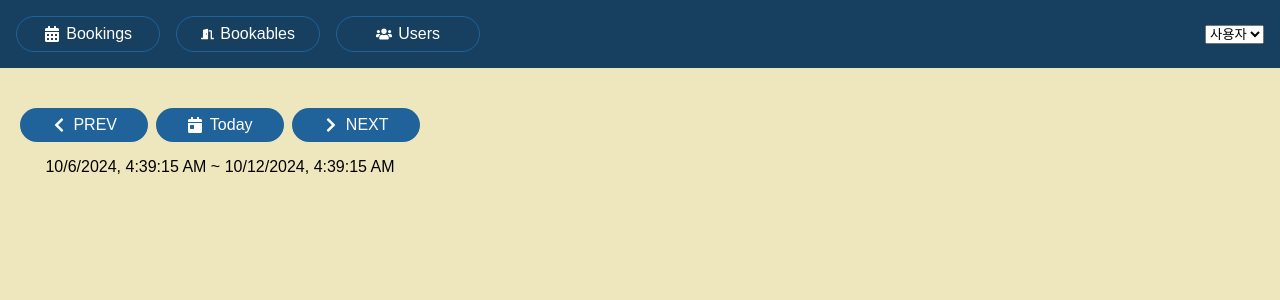
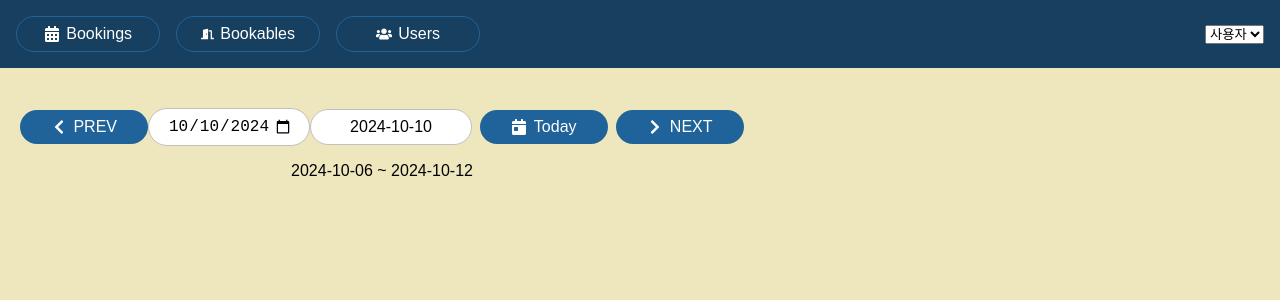
Before and after one commit to SJC-s/React-Demo, a React (Vite) app: page /bookings in a window 1280 px wide. Shown: the top 300 px of the page. Built offline with nearby package versions, Linux system fonts and the light colour scheme.

Commit message:
#7 예약 날짜 UI 제어2 reducer 액션 테스트 완료

```diff
--- a/src/App.css
+++ b/src/App.css
@@ -203,6 +203,32 @@ main {
   width:8em;
 }
 
+.date-picker > span {
+  flex-grow: 2;
+  display: flex;
+  align-items: center;
+  justify-content: center;
+}
+
+.date-picker input {
+  width: 8rem;
+  padding: 0.5rem 1rem;
+  border-radius: 1.5rem;
+  border: 1px solid silver;
+  font-size: 100%;
+  text-align: center;
+}
+
+.date-picker button {
+  width: 8rem;
+}
+
+.date-picker button.go {
+  width: auto;
+  height: 100%;
+}
+
+
 @keyframes spin {
   100% {
     transform: rotate(360deg);
--- a/src/component/Bookings/WeekPicker.jsx
+++ b/src/component/Bookings/WeekPicker.jsx
@@ -6,6 +6,14 @@ import {FaCalendarDay, FaChevronLeft, FaChevronRight} from "react-icons/fa";
 function WeekPicker({date}) {
     // date 값으로 getWeek 함수를 통해 state(week) 초기화
     const [week, dispatch] = useReducer(reducer, date, getWeek);
+
+    function changeDate(event) {
+        dispatch({
+            type: "SET_DATE",
+            payload: event.target.value
+        })
+    }
+
     return (
         <div>
             <p className="date-picker">
@@ -13,6 +21,9 @@ function WeekPicker({date}) {
                     <FaChevronLeft/>
                     <span>PREV</span>
                 </button>
+                <input type="date" defaultValue={formatDate(new Date())} onChange={changeDate}/>
+                {/* 입력값을 state(상태값) 관리시 : 이 예제에서는 날짜 타입으로 변환되는 문자열이 아니면 예상치 않은 결과로 보인다 */}
+                <input type="text" defaultValue={formatDate(new Date())} placeholder="yyyy-MM-dd" onChange={changeDate}/>
                 <button className="btn" onClick={() => dispatch({type: "TODAY"})}>
                     <FaCalendarDay/>
                     <span>Today</span>
@@ -23,10 +34,17 @@ function WeekPicker({date}) {
                 </button>
             </p>
             <p>
-                {week.start.toLocaleString()} ~ {week.end.toLocaleString()}
+                {formatDate(week.start)} ~ {formatDate(week.end)}
             </p>
         </div>
     )
 }
 
+function formatDate(date) {
+    const year = date.getFullYear();
+    const month = String(date.getMonth() + 1).padStart(2, '0');
+    const day = String(date.getDate()).padStart(2, '0');
+    return year + '-' + month + '-' + day;
+}
+
 export default WeekPicker;
```
